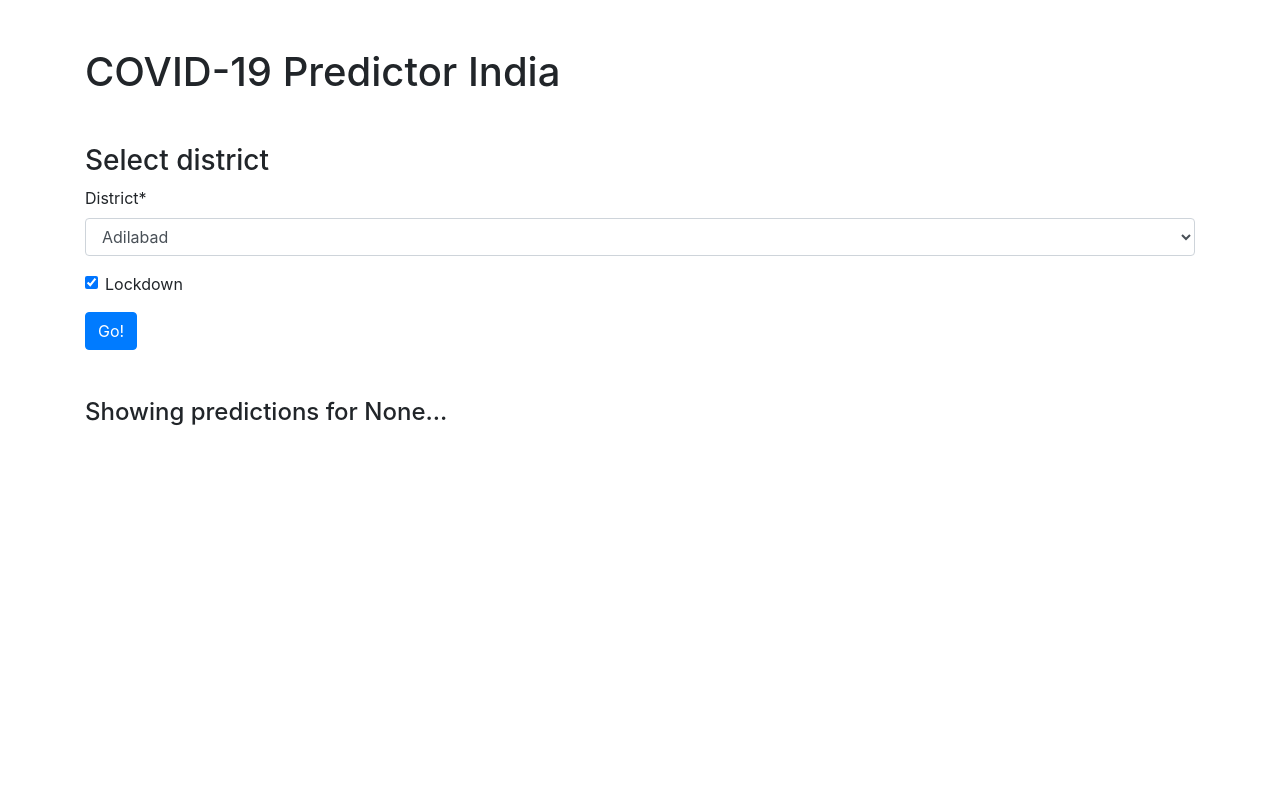
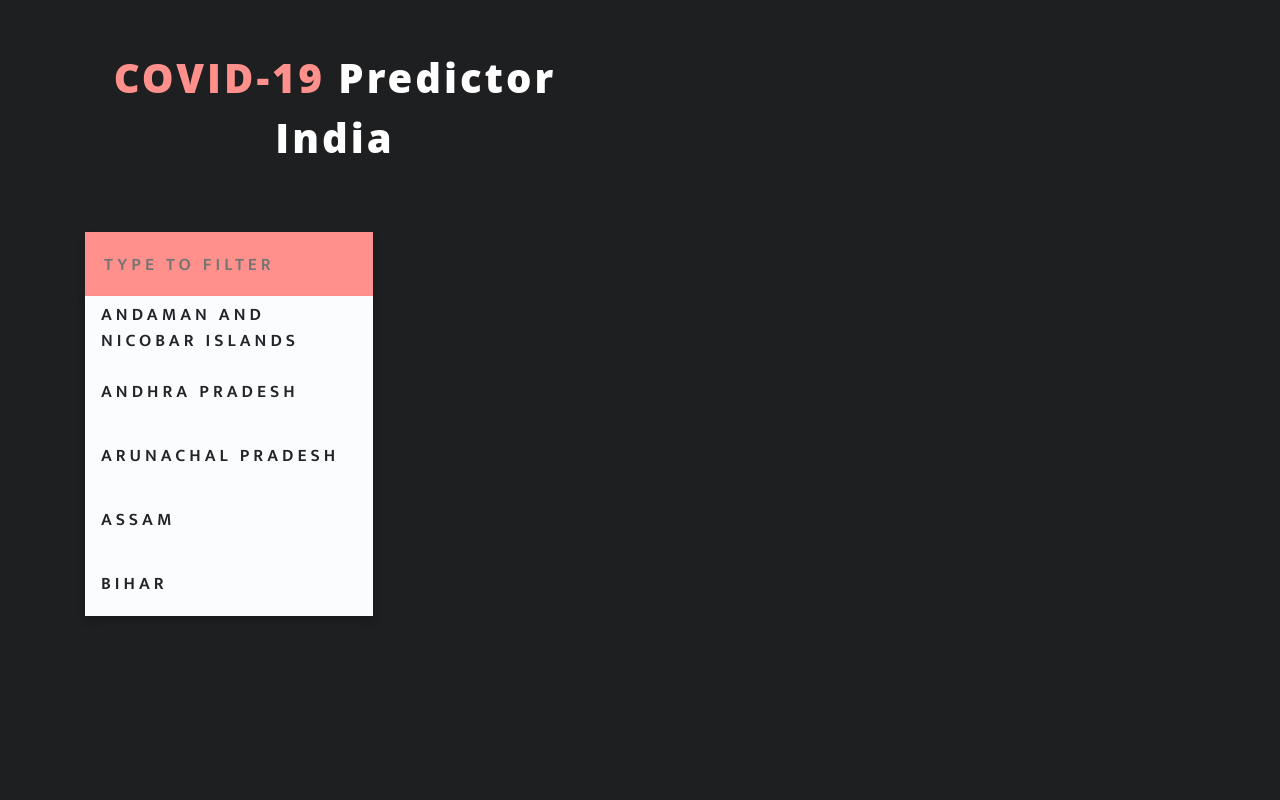
Before and after one commit to svp19/covid19predictor, a Django app: page / in a window 1280 px wide. Run offline with Django 3.2, Linux system fonts and the light colour scheme; some libraries are stand-ins or nearby versions.

Commit message:
css added

```diff
--- a/app/forms.py
+++ b/app/forms.py
@@ -1,7 +1,7 @@
 from django import forms
-from .districts import DISTRICT_CHOICES
+
 
 
 class PredictForm(forms.Form):
-    district = forms.ChoiceField(choices=DISTRICT_CHOICES)
+    state = forms.HiddenInput()
     lockdown = forms.BooleanField(required=False, initial=True)
--- a/app/districts.py
+++ b/app/regions.py
@@ -469,3 +469,42 @@ DISTRICT_CHOICES = [
 ('yamunanagar', 'Yamunanagar'),
 ('yavatmal', 'Yavatmal'),
 ]
+
+STATES = [
+'Andaman and Nicobar Islands',
+'Andhra Pradesh',
+'Arunachal Pradesh',
+'Assam',
+'Bihar',
+'Chandigarh',
+'Chhattisgarh',
+'Dadar Nagar Haveli',
+'Delhi',
+'Goa',
+'Gujarat',
+'Haryana',
+'Himachal Pradesh',
+'Jammu and Kashmir',
+'Jharkhand',
+'Jharkhand',
+'Karnataka',
+'Kerala',
+'Ladakh',
+'Madhya Pradesh',
+'Maharashtra',
+'Manipur',
+'Meghalaya',
+'Mizoram',
+'Nagaland',
+'Nagaland',
+'Odisha',
+'Puducherry',
+'Punjab',
+'Rajasthan',
+'Tamil Nadu',
+'Telengana',
+'Tripura',
+'Uttar Pradesh',
+'Uttarakhand',
+'West Bengal',
+]
--- /dev/null
+++ b/app/static/css/main.css
@@ -0,0 +1,108 @@
+* {
+     margin: 0;
+     padding: 0;
+     box-sizing: border-box;
+}
+ body {
+     display: flex;
+     flex-direction: column;
+     width: 100%;
+     height: 100vh;
+     align-items: center;
+     justify-content: flex-start;
+     font-family: 'Mukta';
+     text-transform: uppercase;
+     font-weight: 600;
+     letter-spacing: 4px;
+     background: #1d1f20;
+}
+ h1 {
+     margin-top: 10vh;
+     font-size: 2.5rem;
+     max-width: 500px;
+     letter-spacing: 3px;
+     text-align: center;
+     line-height: 1.5;
+     font-family: 'Open Sans';
+     text-transform: capitalize;
+     font-weight: 800;
+     color: white;
+}
+ h1 span {
+     color: #ff908b;
+}
+ form {
+     position: relative;
+     width: 18rem;
+     margin-top: 8vh;
+}
+ .chosen-value, .value-list {
+     position: absolute;
+     top: 0;
+     left: 0;
+     width: 100%;
+}
+ .chosen-value {
+     font-family: 'Mukta';
+     text-transform: uppercase;
+     font-weight: 600;
+     letter-spacing: 4px;
+     height: 4rem;
+     font-size: 1.1rem;
+     padding: 1rem;
+     background-color: #fafcfd;
+     border: 3px solid transparent;
+     transition: 0.3s ease-in-out;
+}
+ .chosen-value {
+     color: #333;
+}
+ .chosen-value:hover {
+     background-color: #ff908b;
+     cursor: pointer;
+}
+ .chosen-value:hover {
+     color: #333;
+}
+ .chosen-value:focus, .chosen-value.open {
+     box-shadow: 0px 5px 8px 0px rgba(0, 0, 0, 0.2);
+     outline: 0;
+     background-color: #ff908b;
+     color: #000;
+}
+ .chosen-value:focus, .chosen-value.open {
+     color: #000;
+}
+ .value-list {
+     list-style: none;
+     margin-top: 4rem;
+     box-shadow: 0px 5px 8px 0px rgba(0, 0, 0, 0.2);
+     overflow: hidden;
+     max-height: 0;
+     transition: 0.3s ease-in-out;
+}
+ .value-list.open {
+     max-height: 320px;
+     overflow: auto;
+}
+ .value-list li {
+     position: relative;
+     height: 4rem;
+     background-color: #fafcfd;
+     padding: 1rem;
+     font-size: 1.1rem;
+     display: flex;
+     align-items: center;
+     cursor: pointer;
+     transition: background-color 0.3s;
+     opacity: 1;
+}
+ .value-list li:hover {
+     background-color: #ff908b;
+}
+ .value-list li.closed {
+     max-height: 0;
+     overflow: hidden;
+     padding: 0;
+     opacity: 0;
+}
--- /dev/null
+++ b/app/static/js/filter.js
@@ -0,0 +1,63 @@
+const inputField = document.querySelector('.chosen-value');
+const dropdown = document.querySelector('.value-list');
+const dropdownArray = [... document.querySelectorAll('li')];
+console.log(typeof dropdownArray);
+dropdown.classList.add('open');
+inputField.focus(); // Demo purposes only
+let valueArray = [];
+dropdownArray.forEach(item => {
+  valueArray.push(item.textContent);
+});
+
+const closeDropdown = () => {
+  dropdown.classList.remove('open');
+};
+
+inputField.addEventListener('input', () => {
+  dropdown.classList.add('open');
+  let inputValue = inputField.value.toLowerCase();
+  let valueSubstring;
+  if (inputValue.length > 0) {
+    for (let j = 0; j < valueArray.length; j++) {
+      if (!(inputValue.substring(0, inputValue.length) === valueArray[j].substring(0, inputValue.length).toLowerCase())) {
+        dropdownArray[j].classList.add('closed');
+      } else {
+        dropdownArray[j].classList.remove('closed');
+      }
+    }
+  } else {
+    for (let i = 0; i < dropdownArray.length; i++) {
+      dropdownArray[i].classList.remove('closed');
+    }
+  }
+});
+
+dropdownArray.forEach(item => {
+  item.addEventListener('click', (evt) => {
+    inputField.value = item.textContent;
+    dropdownArray.forEach(dropdown => {
+      dropdown.classList.add('closed');
+    });
+  });
+});
+
+inputField.addEventListener('focus', () => {
+   inputField.placeholder = 'Type to filter';
+   dropdown.classList.add('open');
+   dropdownArray.forEach(dropdown => {
+     dropdown.classList.remove('closed');
+   });
+});
+
+inputField.addEventListener('blur', () => {
+   inputField.placeholder = 'Select state';
+  dropdown.classList.remove('open');
+});
+
+document.addEventListener('click', (evt) => {
+  const isDropdown = dropdown.contains(evt.target);
+  const isInput = inputField.contains(evt.target);
+  if (!isDropdown && !isInput) {
+    dropdown.classList.remove('open');
+  }
+});
--- a/app/templates/app/base.html
+++ b/app/templates/app/base.html
@@ -1,15 +1,19 @@
+{% load static %}
 <!doctype html>
 <html lang="en">
 <head>
-  <meta charset="utf-8">
-  <meta name="viewport" content="width=device-width, initial-scale=1, shrink-to-fit=no">
-  <link rel="stylesheet" href="https://stackpath.bootstrapcdn.com/bootstrap/4.1.3/css/bootstrap.min.css" integrity="sha384-MCw98/SFnGE8fJT3GXwEOngsV7Zt27NXFoaoApmYm81iuXoPkFOJwJ8ERdknLPMO" crossorigin="anonymous">
+    <meta charset="utf-8">
+    <meta name="viewport" content="width=device-width, initial-scale=1, shrink-to-fit=no">
+    <link rel="stylesheet" href="https://stackpath.bootstrapcdn.com/bootstrap/4.1.3/css/bootstrap.min.css"
+          integrity="sha384-MCw98/SFnGE8fJT3GXwEOngsV7Zt27NXFoaoApmYm81iuXoPkFOJwJ8ERdknLPMO" crossorigin="anonymous">
+    <link rel="stylesheet" href="{% static 'css/main.css' %}">
+    <link href="https://fonts.googleapis.com/css2?family=Mukta:wght@600&display=swap" rel="stylesheet">
 </head>
 <body>
-  <div class="container">
-    <h1 class="mt-5">COVID-19 Predictor India</h1>
+<div class="container">
     {% block content %}
     {% endblock %}
-  </div>
+</div>
+<script type="text/javascript" src="{% static 'js/filter.js' %}"></script>
 </body>
 </html>
--- a/app/templates/app/home.html
+++ b/app/templates/app/home.html
@@ -4,13 +4,22 @@
 
 {% block content %}
 
-    <h3 class="mt-5">Select district</h3>
-    <form method="post">
-        {% csrf_token %}
-        {{ form|crispy }}
-        <button type="submit" class="btn btn-primary">Go!</button>
-    </form>
-    <h4 class="mt-5">Showing predictions for {{ form.district.value }}...</h4>
+    <h1 class="mt-5"><span>COVID-19</span> Predictor India</h1>
+    {% if predict %}
+        <h1>Showing predictions for <span>{{ state }}</span></h1>
+    {% else %}
+        <form method="post">
+            {% csrf_token %}
+            <input id="state-input" name="state-input" class="chosen-value" type="text" value=""
+                   placeholder="Type to filter">
+            <ul class="value-list">
+                {% for state in states %}
+                    <li>{{ state }}</li>
+                {% endfor %}
 
+            </ul>
+            <button type="submit" class="btn btn-light">Light</button>
+        </form>
+    {% endif %}
 
 {% endblock %}
--- a/app/views.py
+++ b/app/views.py
@@ -1,15 +1,14 @@
 from django.shortcuts import render
 from .forms import PredictForm
+from .regions import DISTRICT_CHOICES, STATES
 
 
 # Create your views here.
 def home(request):
     context = dict()
-    context['form'] = PredictForm()
+    context['states'] = STATES
     if request.method == 'POST':
-        form = PredictForm(request.POST)
-        if form.is_valid():
-            context['predict'] = "Yes"
-            context['form'] = form
-            return render(request, 'app/home.html', context)
+        context["predict"] = True
+        context["state"] = request.POST.get('state-input')
+        return render(request, 'app/home.html', context)
     return render(request, 'app/home.html', context)
```
